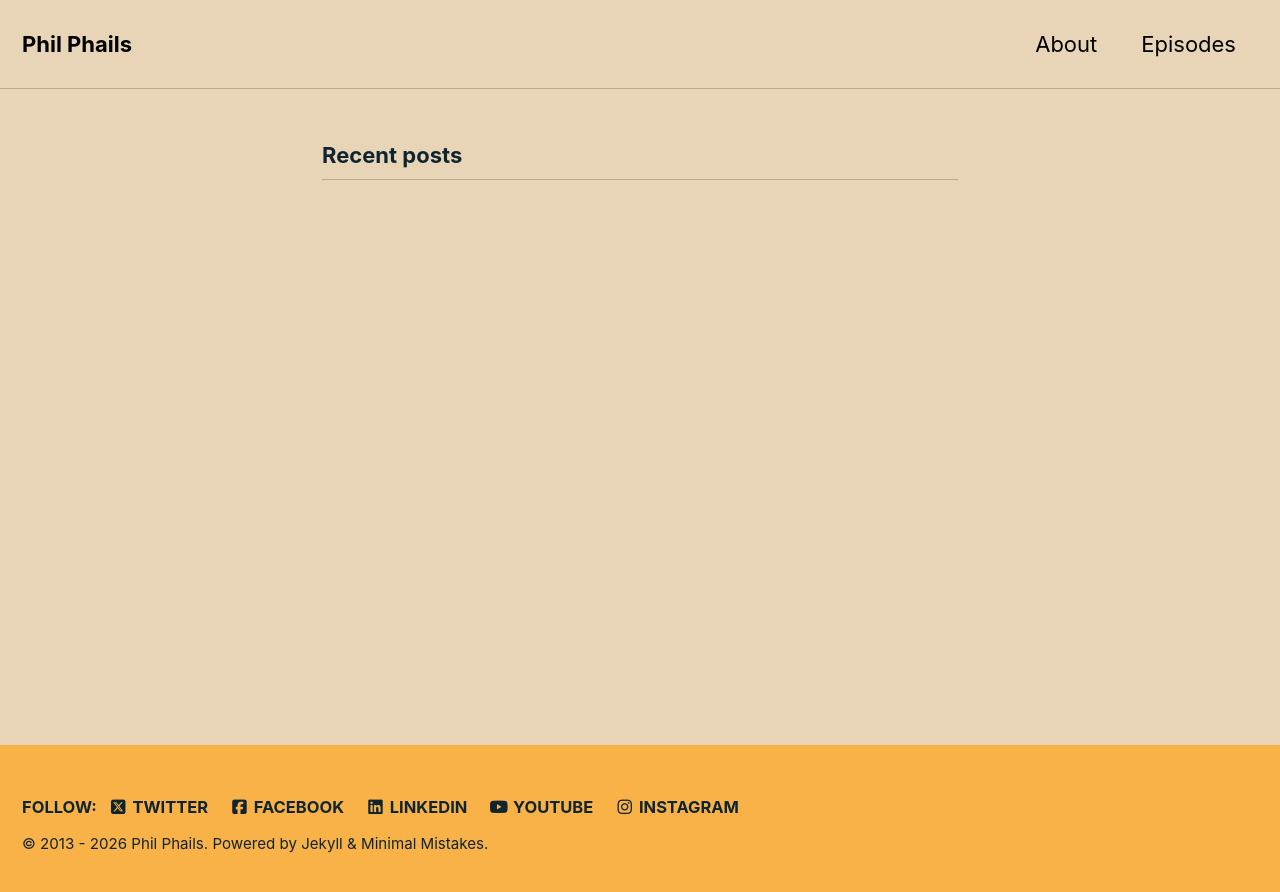
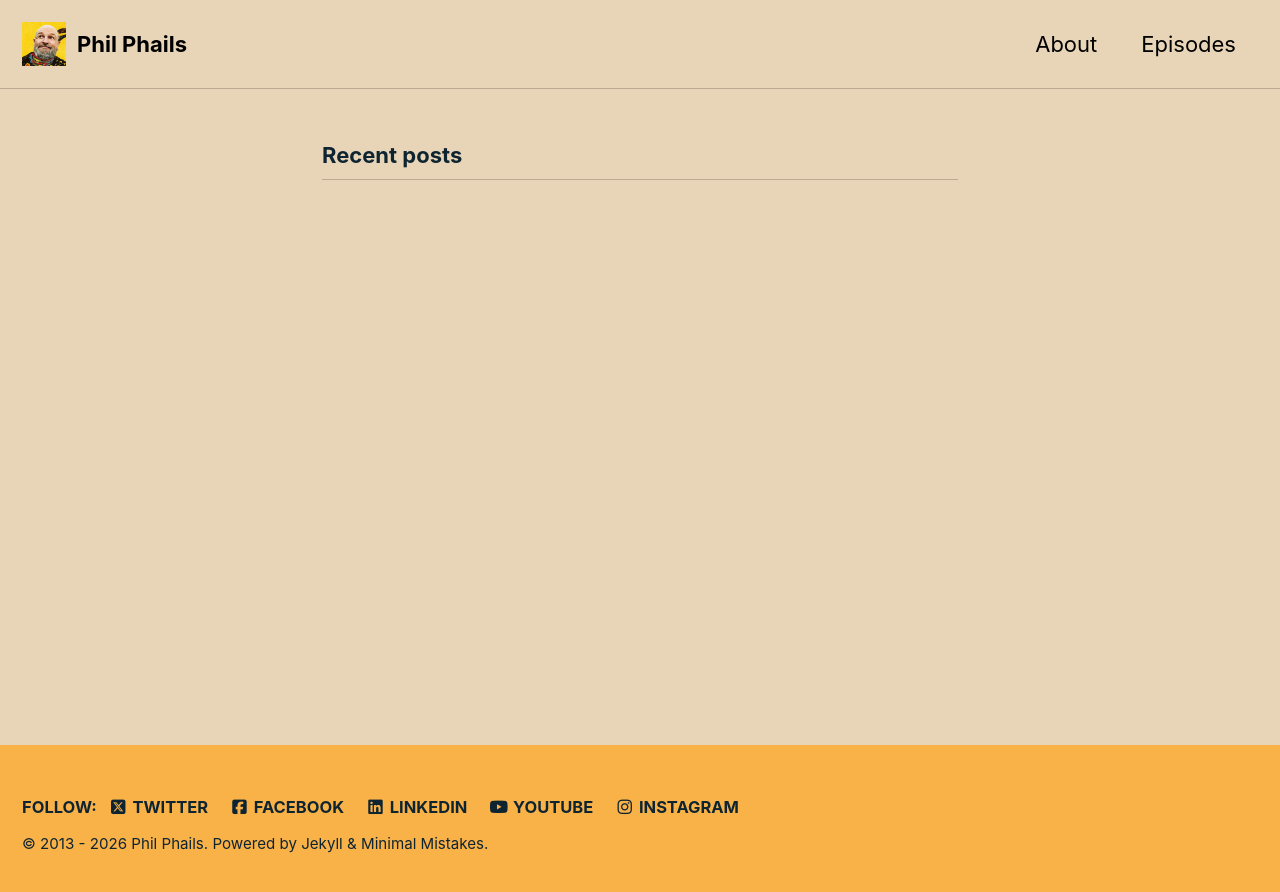
Before and after one commit to philphails1-max/phil_phails, a Jekyll site: the page built from index.html, in a window 1280 px wide. Shown: the top 892 px of the page. Built offline with Jekyll 4.4.1, drawn with Linux system fonts in a browser that asks for light colours; cached includes are drawn as plain includes; the list of posts is cut into pages by our own code.

Commit message:
config yaml

```diff
--- a/_config.yml
+++ b/_config.yml
@@ -24,9 +24,9 @@ name                     : "Phil Phails"
 description              : "An amazing website."
 url                      : "https://philphails1-max.github.io"
 baseurl                  : "/phil_phails"
-repository               : "philphails1-max/phil_phails" # GitHub username/repo-name e.g. "mmistakes/minimal-mistakes"
+repository               : "philphails1-max/phil_phails"
 teaser                   : # path of fallback teaser image, e.g. "/assets/images/500x300.png"
-logo                     : # path of logo image to display in the masthead, e.g. "/assets/images/88x88.png"
+logo                     : "/assets/images/philphailslogopic.jpg" # path of logo image to display in the masthead, e.g. "/assets/images/88x88.png"
 masthead_title           : # overrides the website title displayed in the masthead, use " " for no title
 breadcrumbs              : # true, false (default)
 words_per_minute         : 200
```
